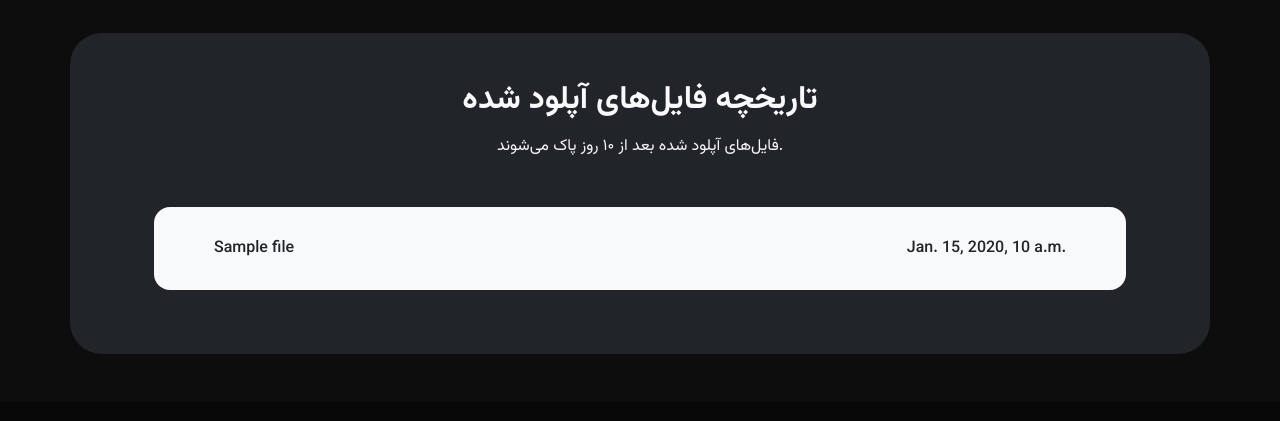
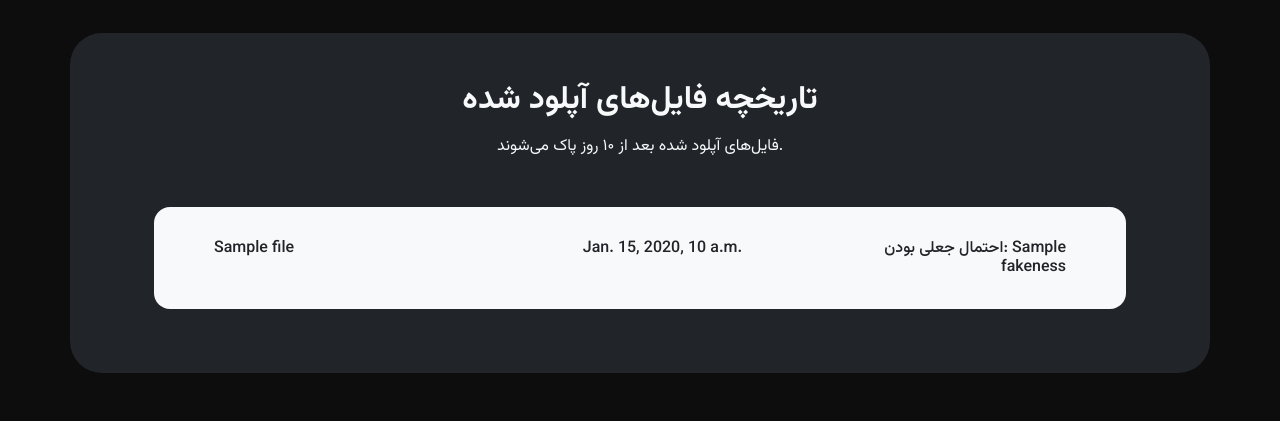
Before and after one commit to Morteza-24/DeepFakeDetectionWebsite, a Django app: template users/templates/users/profile.html in a window 1280 px wide. Shown: the part 436-857 px from the top of the page. Before the commit the page ends 790 px from the top, so only its background shows below. Run offline with Django 5.2, Linux system fonts and the light colour scheme; the template is opened without the code that fills it: most values are stand-ins (such as "Sample title", 1, 10 or a date in 2020); parts of the project's set-up code (start-up, migrations or seed data) failed here and were passed over; some libraries are stand-ins or nearby versions.

Commit message:
added fakeness in history

```diff
--- a/users/templates/users/profile.html
+++ b/users/templates/users/profile.html
@@ -124,6 +124,9 @@
 					<div class="col">
 						<h6 class="mx-5 my-3 text-end">{{ file.upload_date }}</h6>
 					</div>
+					<div class="col">
+						<h6 class="mx-5 my-3 text-end">{% translate "احتمال جعلی بودن" %}: {{ file.fakeness }}</h6>
+					</div>
 				</a>
 			{% endfor %}
 		</div>
--- a/users/views.py
+++ b/users/views.py
@@ -75,8 +75,8 @@ def signup_view(request):
 
 @login_required
 def profile_view(request):
-    user_images = request.user.uploaded_images.values("title", "file", "upload_date")
-    user_videos = request.user.uploaded_videos.values("title", "file", "upload_date")
+    user_images = request.user.uploaded_images.values("title", "file", "upload_date", "fakeness")
+    user_videos = request.user.uploaded_videos.values("title", "file", "upload_date", "fakeness")
     files = list(chain(user_images, user_videos))
     return render(request, 'users/profile.html', {
         'user': request.user,
```
